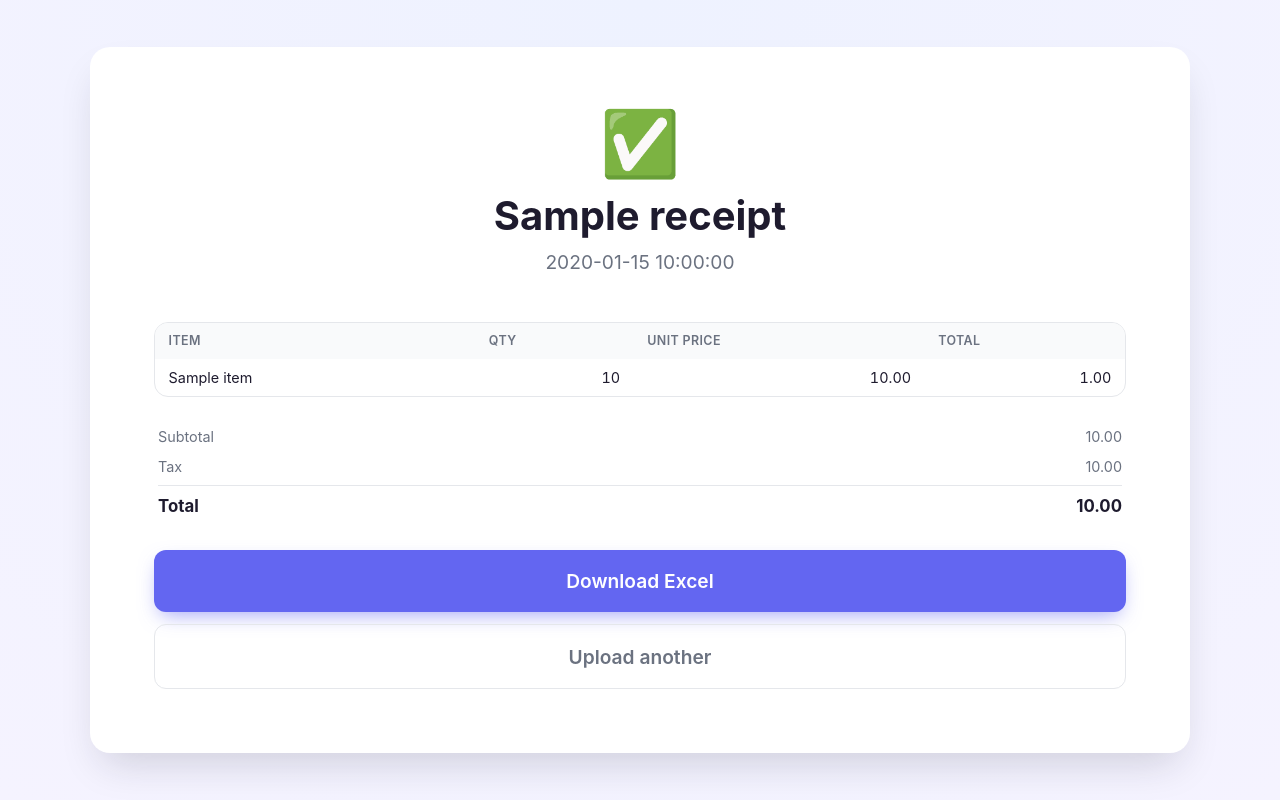
After one commit to edo98811/rechnungen_app, a FastAPI app: template app/templates/result.html in a window 1280 px wide. The commit adds this page. Run offline with FastAPI, Linux system fonts and the light colour scheme; the template is opened without the code that fills it: most values are stand-ins (such as "Sample title", 1, 10 or a date in 2020).

Commit message:
Add receipt upload flow: session store, result page, and card-based UI
Wires up POST /upload and POST /api/receipts/upload to run extraction
and stash the result in an in-memory session_store, adds the result
page with an Excel export link, and gives the upload/result templates
a proper card-based, dark-mode-aware visual design.

Co-Authored-By: Claude Sonnet 5 <noreply@anthropic.com>
Claude-Session: https://claude.ai/code/session_01BgpGmaofYkMGeeVfGy38Ra

```diff
--- a/app/static/styles.css
+++ b/app/static/styles.css
@@ -1,6 +1,243 @@
+:root {
+  --bg-start: #eef2ff;
+  --bg-end: #f5f3ff;
+  --card-bg: #ffffff;
+  --text: #1e1b2e;
+  --text-muted: #6b7280;
+  --border: #e5e7eb;
+  --row-alt: #f9fafb;
+  --primary: #6366f1;
+  --primary-hover: #4f46e5;
+  --primary-contrast: #ffffff;
+  --shadow: 0 20px 40px -12px rgba(30, 27, 46, 0.18);
+}
+
+@media (prefers-color-scheme: dark) {
+  :root {
+    --bg-start: #0f0c1d;
+    --bg-end: #1a1530;
+    --card-bg: #211c38;
+    --text: #f1f0f8;
+    --text-muted: #a3a0b8;
+    --border: #33304a;
+    --row-alt: #262143;
+    --primary: #818cf8;
+    --primary-hover: #a5b4fc;
+    --primary-contrast: #16132a;
+    --shadow: 0 20px 40px -12px rgba(0, 0, 0, 0.5);
+  }
+}
+
+* {
+  box-sizing: border-box;
+}
+
 body {
-  font-family: system-ui, sans-serif;
-  max-width: 640px;
-  margin: 2rem auto;
-  padding: 0 1rem;
+  margin: 0;
+  min-height: 100vh;
+  font-family: -apple-system, BlinkMacSystemFont, "Segoe UI", system-ui, sans-serif;
+  color: var(--text);
+  background: radial-gradient(circle at top, var(--bg-start), var(--bg-end));
 }
+
+.page {
+  min-height: 100vh;
+  display: flex;
+  align-items: center;
+  justify-content: center;
+  padding: 2rem 1rem;
+}
+
+.card {
+  width: 90vw;
+  max-width: 1100px;
+  background: var(--card-bg);
+  border-radius: 20px;
+  box-shadow: var(--shadow);
+  padding: 4rem;
+  text-align: center;
+  display: flex;
+  flex-direction: column;
+  justify-content: center;
+}
+
+.brand {
+  margin-bottom: 3rem;
+}
+
+.brand-icon {
+  font-size: 4rem;
+  line-height: 1;
+  display: inline-block;
+  margin-bottom: 1rem;
+}
+
+h1 {
+  margin: 0 0 0.6rem;
+  font-size: 2.5rem;
+  font-weight: 700;
+}
+
+.subtitle {
+  margin: 0;
+  color: var(--text-muted);
+  font-size: 1.2rem;
+}
+
+.upload-form {
+  display: flex;
+  flex-direction: column;
+  gap: 2rem;
+}
+
+.dropzone {
+  position: relative;
+  display: flex;
+  flex-direction: column;
+  align-items: center;
+  gap: 0.6rem;
+  padding: 4rem 1rem;
+  border: 2px dashed var(--border);
+  border-radius: 14px;
+  cursor: pointer;
+  transition: border-color 0.15s ease, background-color 0.15s ease;
+}
+
+.dropzone:hover {
+  border-color: var(--primary);
+  background: color-mix(in srgb, var(--primary) 6%, transparent);
+}
+
+.dropzone input[type="file"] {
+  position: absolute;
+  inset: 0;
+  opacity: 0;
+  cursor: pointer;
+}
+
+.dropzone-icon {
+  font-size: 3rem;
+}
+
+.dropzone-text {
+  font-weight: 600;
+  font-size: 1.3rem;
+}
+
+.dropzone-hint {
+  font-size: 1rem;
+  color: var(--text-muted);
+}
+
+.btn {
+  display: inline-flex;
+  align-items: center;
+  justify-content: center;
+  border: none;
+  border-radius: 12px;
+  padding: 1.2rem 1.5rem;
+  font-size: 1.2rem;
+  font-weight: 600;
+  text-decoration: none;
+  cursor: pointer;
+  transition: transform 0.1s ease, background-color 0.15s ease, box-shadow 0.15s ease;
+}
+
+.btn-block {
+  width: 100%;
+}
+
+.btn-primary {
+  background: var(--primary);
+  color: var(--primary-contrast);
+  box-shadow: 0 8px 20px -6px color-mix(in srgb, var(--primary) 60%, transparent);
+}
+
+.btn-primary:hover {
+  background: var(--primary-hover);
+  transform: translateY(-1px);
+}
+
+.btn-primary:active {
+  transform: translateY(0);
+}
+
+.btn-ghost {
+  background: transparent;
+  color: var(--text-muted);
+  border: 1px solid var(--border);
+}
+
+.btn-ghost:hover {
+  color: var(--text);
+  border-color: var(--text-muted);
+}
+
+.table-wrap {
+  overflow-x: auto;
+  border: 1px solid var(--border);
+  border-radius: 14px;
+  margin-bottom: 1.5rem;
+}
+
+table {
+  width: 100%;
+  border-collapse: collapse;
+  font-size: 0.9rem;
+}
+
+th, td {
+  padding: 0.65rem 0.85rem;
+  text-align: left;
+  white-space: nowrap;
+}
+
+th {
+  background: var(--row-alt);
+  color: var(--text-muted);
+  font-weight: 600;
+  font-size: 0.78rem;
+  text-transform: uppercase;
+  letter-spacing: 0.03em;
+}
+
+tbody tr:not(:last-child) td {
+  border-bottom: 1px solid var(--border);
+}
+
+tbody tr:nth-child(even) {
+  background: var(--row-alt);
+}
+
+.num {
+  text-align: right;
+  font-variant-numeric: tabular-nums;
+}
+
+.summary {
+  margin-bottom: 1.75rem;
+  padding: 0 0.25rem;
+}
+
+.summary-row {
+  display: flex;
+  justify-content: space-between;
+  padding: 0.4rem 0;
+  color: var(--text-muted);
+  font-size: 0.9rem;
+}
+
+.summary-total {
+  border-top: 1px solid var(--border);
+  margin-top: 0.25rem;
+  padding-top: 0.6rem;
+  color: var(--text);
+  font-weight: 700;
+  font-size: 1.05rem;
+}
+
+.actions {
+  display: flex;
+  flex-direction: column;
+  gap: 0.75rem;
+}
--- a/app/templates/base.html
+++ b/app/templates/base.html
@@ -2,10 +2,15 @@
 <html lang="en">
 <head>
   <meta charset="utf-8">
+  <meta name="viewport" content="width=device-width, initial-scale=1">
   <title>Receipt Scanner</title>
   <link rel="stylesheet" href="/static/styles.css">
 </head>
 <body>
-  {% block content %}{% endblock %}
+  <main class="page">
+    <div class="card">
+      {% block content %}{% endblock %}
+    </div>
+  </main>
 </body>
 </html>
--- /dev/null
+++ b/app/templates/result.html
@@ -0,0 +1,46 @@
+{% extends "base.html" %}
+{% block content %}
+<div class="brand">
+  <span class="brand-icon">✅</span>
+  <h1>{{ receipt.store_name }}</h1>
+  <p class="subtitle">{{ receipt.date }}</p>
+</div>
+
+<div class="table-wrap">
+  <table>
+    <thead>
+      <tr><th>Item</th><th>Qty</th><th>Unit Price</th><th>Total</th></tr>
+    </thead>
+    <tbody>
+      {% for item in receipt.items %}
+      <tr>
+        <td>{{ item.name }}</td>
+        <td class="num">{{ item.quantity }}</td>
+        <td class="num">{{ "%.2f"|format(item.unit_price) }}</td>
+        <td class="num">{{ "%.2f"|format(item.total_price) }}</td>
+      </tr>
+      {% endfor %}
+    </tbody>
+  </table>
+</div>
+
+<div class="summary">
+  <div class="summary-row">
+    <span>Subtotal</span>
+    <span>{{ "%.2f"|format(receipt.subtotal) }}</span>
+  </div>
+  <div class="summary-row">
+    <span>Tax</span>
+    <span>{{ "%.2f"|format(receipt.tax_amount) }}</span>
+  </div>
+  <div class="summary-row summary-total">
+    <span>Total</span>
+    <span>{{ "%.2f"|format(receipt.total) }}</span>
+  </div>
+</div>
+
+<div class="actions">
+  <a href="/api/receipts/{{ receipt_id }}/export" class="btn btn-primary btn-block">Download Excel</a>
+  <a href="/" class="btn btn-ghost btn-block">Upload another</a>
+</div>
+{% endblock %}
```
Also changed, not shown: CLAUDE.md (+43 -8 lines), app/api/receipts.py (+41 -1 lines), app/services/session_store.py (added, +15 -0 lines), app/templates/index.html (+15 -2 lines), app/web/routes.py (+26 -1 lines), app/config.py (line endings or trailing spaces).
